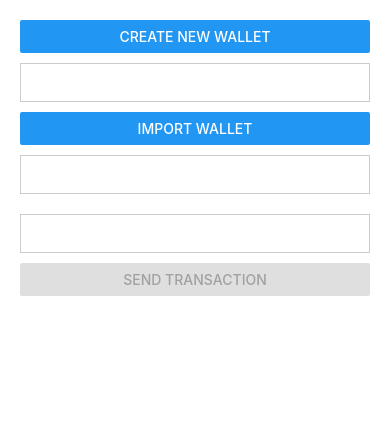
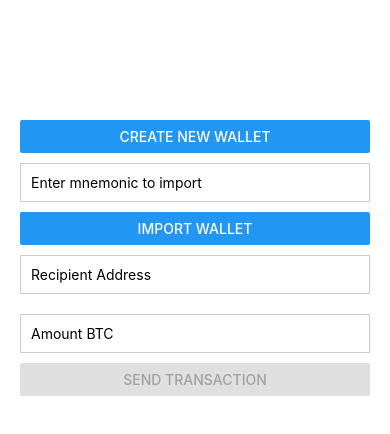
Before and after one commit to Lordhacker756/btcwallet, a React Native app: screen / in a window 390 px wide. Shown: the top 434 px of the page. Built offline with nearby package versions, Linux system fonts and the light colour scheme; what bip32, ecpair, react-native-bitcoinjs-lib would draw is missing.

Commit message:
done create and import wallet

```diff
--- a/App.tsx
+++ b/App.tsx
@@ -7,7 +7,7 @@
 import BIP32Factory from 'bip32';
 import * as ecc from '@bitcoinerlab/secp256k1';
 import ECPairFactory from 'ecpair';
-const network = Bitcoin.networks.bitcoin;
+const network = Bitcoin.networks.testnet;
 
 const bip32 = BIP32Factory(ecc);
 const ECPair = ECPairFactory(ecc);
@@ -34,7 +34,7 @@
       // Create Bitcoin wallet
       const root = bip32.fromSeed(Buffer.from(seed));
       console.log('root:', root);
-      const child = root.derivePath("m/44'/0'/0'/0/0");
+      const child = root.derivePath("m/44'/1'/0'/0/0");
       console.log('child:', child);
       console.log('Private Key:', child.privateKey.toString('hex'));
       console.log('Public Key:', child.publicKey.toString('hex'));
@@ -139,7 +139,7 @@
       <Button title="Import Wallet" onPress={() => importWallet(mnemonic)} />
 
       {address && (
-        <Text style={styles.address}>Receiving Address: {address}</Text>
+        <TextInput style={styles.address} >Receiving Address: {address}</TextInput>
       )}
 
       <TextInput
@@ -168,6 +168,7 @@
 
 const styles = StyleSheet.create({
   container: {
+    marginTop: 100,
     flex: 1,
     padding: 20,
   },
@@ -176,12 +177,16 @@
     borderColor: '#ccc',
     padding: 10,
     marginVertical: 10,
-    color: 'white',
+    color: 'black',
   },
   address: {
     marginVertical: 10,
-    color: 'white',
+    color: 'black',
   },
 });
 
 export default App;
+
+
+// mi9jvrXp7uL1MymrNYLaErLJz1RJ5EUk6w
+// mi9jvrXp7uL1MymrNYLaErLJz1RJ5EUk6w
```
Also changed, not shown: 3 other files (tests, documents, lock files or other folders).
